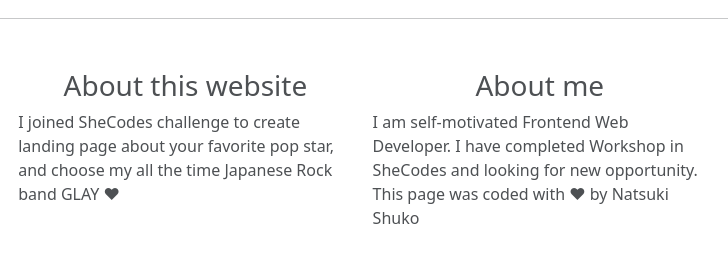
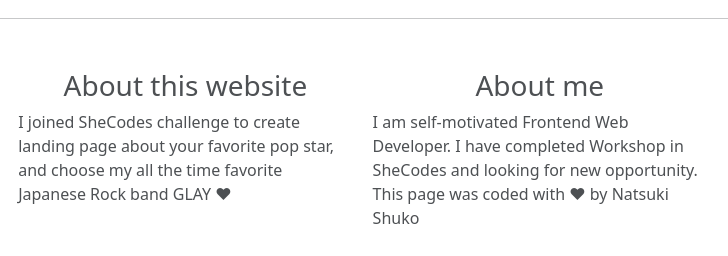
Before and after one commit to NatsukiSh/pop-star-challenge, a plain HTML site: page index.html in a window 1280 px wide. Shown: the part 2308-2564 px from the top of the page, 371-1099 px from the left. Drawn offline with nearby package versions, Linux system fonts and the light colour scheme.

Commit message:
Added sentence

```diff
--- a/index.html
+++ b/index.html
@@ -447,8 +447,8 @@
             <h3>About this website</h3>
             <p class="footer-paragraph">
               I joined SheCodes challenge to create landing page about your
-              favorite pop star, and choose my all the time Japanese Rock band
-              GLAY ♥
+              favorite pop star, and choose my all the time favorite Japanese
+              Rock band GLAY ♥
             </p>
           </div>
           <div>
```
